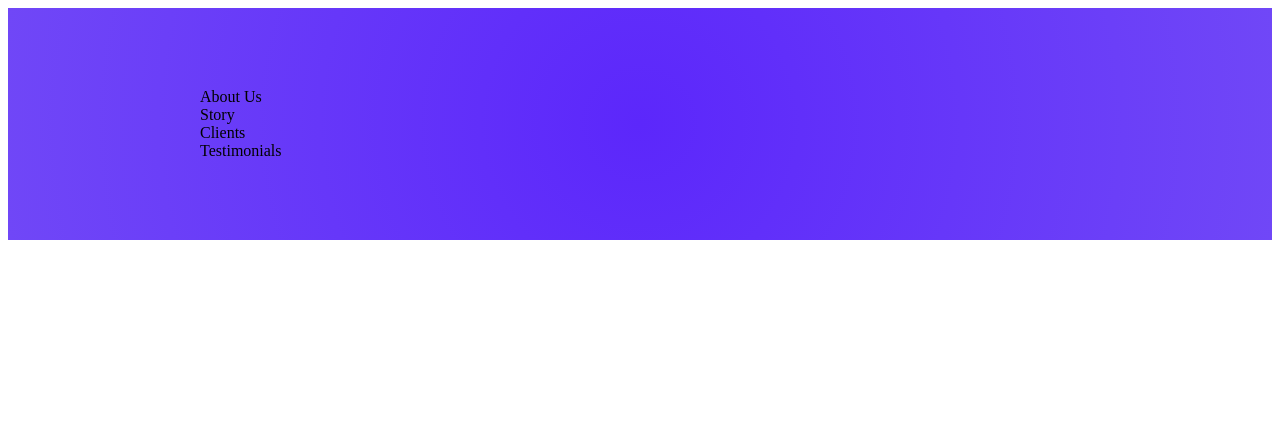
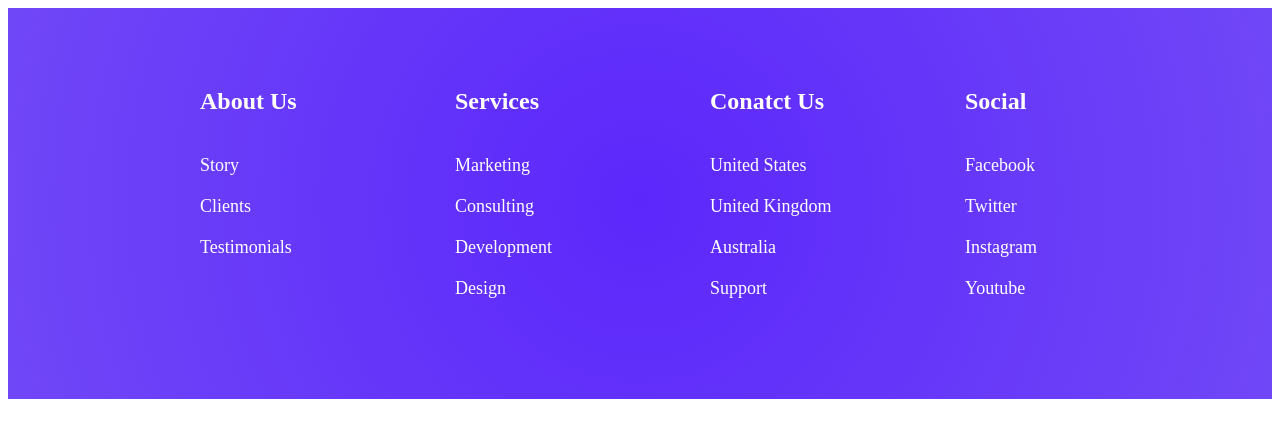
Before and after one commit to grum1n/react-footer-tutorial, a React (Create React App) app: page / in a window 1280 px wide. Shown: the top 438 px of the page. Built offline with nearby package versions, Linux system fonts and the light colour scheme.

Commit message:
added more style to styles/footer

```diff
--- a/src/components/footer/styles/footer.js
+++ b/src/components/footer/styles/footer.js
@@ -20,8 +20,31 @@ export const Column = styled.div`
     margin-left: 60px;
 `
 
-export const Row = styled.div``
+export const Row = styled.div`
+    display: grid;
+    grid-template-columns: repeat(auto-fill, minmax(230px, 1fr));
+    grid-gap: 20px;
 
-export const Link = styled.div``
+    @media (max-width: 1000px) {
+        grid-template-column: repeat(auto-fill, minmax(200px, 1fr));
+    }
+`
 
-export const Title = styled.div``
+export const Link = styled.div`
+    color: #fff;
+    margin-bottom: 20px;
+    font-size: 18px;
+    text-decoration: none;
+
+    &:hover {
+        color: #ff9c00;
+        transition: 200ms ease-in;
+    }
+`
+
+export const Title = styled.div`
+    font-size: 24px;
+    color: #fff;
+    margin-bottom: 40px;
+    font-weight: bold;
+`
--- a/src/containers/footer.js
+++ b/src/containers/footer.js
@@ -6,12 +6,35 @@ export function FooterContainer(){
         <>
             <Footer>
                 <Footer.Wrapper>
+                    <Footer.Row>
                         <Footer.Column>
                             <Footer.Title>About Us</Footer.Title>
                             <Footer.Link href="#">Story</Footer.Link>
                             <Footer.Link href="#">Clients</Footer.Link>
                             <Footer.Link href="#">Testimonials</Footer.Link>
                         </Footer.Column>
+                        <Footer.Column>
+                            <Footer.Title>Services</Footer.Title>
+                            <Footer.Link href="#">Marketing</Footer.Link>
+                            <Footer.Link href="#">Consulting</Footer.Link>
+                            <Footer.Link href="#">Development</Footer.Link>
+                            <Footer.Link href="#">Design</Footer.Link>
+                        </Footer.Column>
+                        <Footer.Column>
+                            <Footer.Title>Conatct Us</Footer.Title>
+                            <Footer.Link href="#">United States</Footer.Link>
+                            <Footer.Link href="#">United Kingdom</Footer.Link>
+                            <Footer.Link href="#">Australia</Footer.Link>
+                            <Footer.Link href="#">Support</Footer.Link>
+                        </Footer.Column>
+                        <Footer.Column>
+                            <Footer.Title>Social</Footer.Title>
+                            <Footer.Link href="#">Facebook</Footer.Link>
+                            <Footer.Link href="#">Twitter</Footer.Link>
+                            <Footer.Link href="#">Instagram</Footer.Link>
+                            <Footer.Link href="#">Youtube</Footer.Link>
+                        </Footer.Column>
+                    </Footer.Row>
                 </Footer.Wrapper>
             </Footer>
         </>
```
Lines whose indentation alone changed are shown as unchanged.
